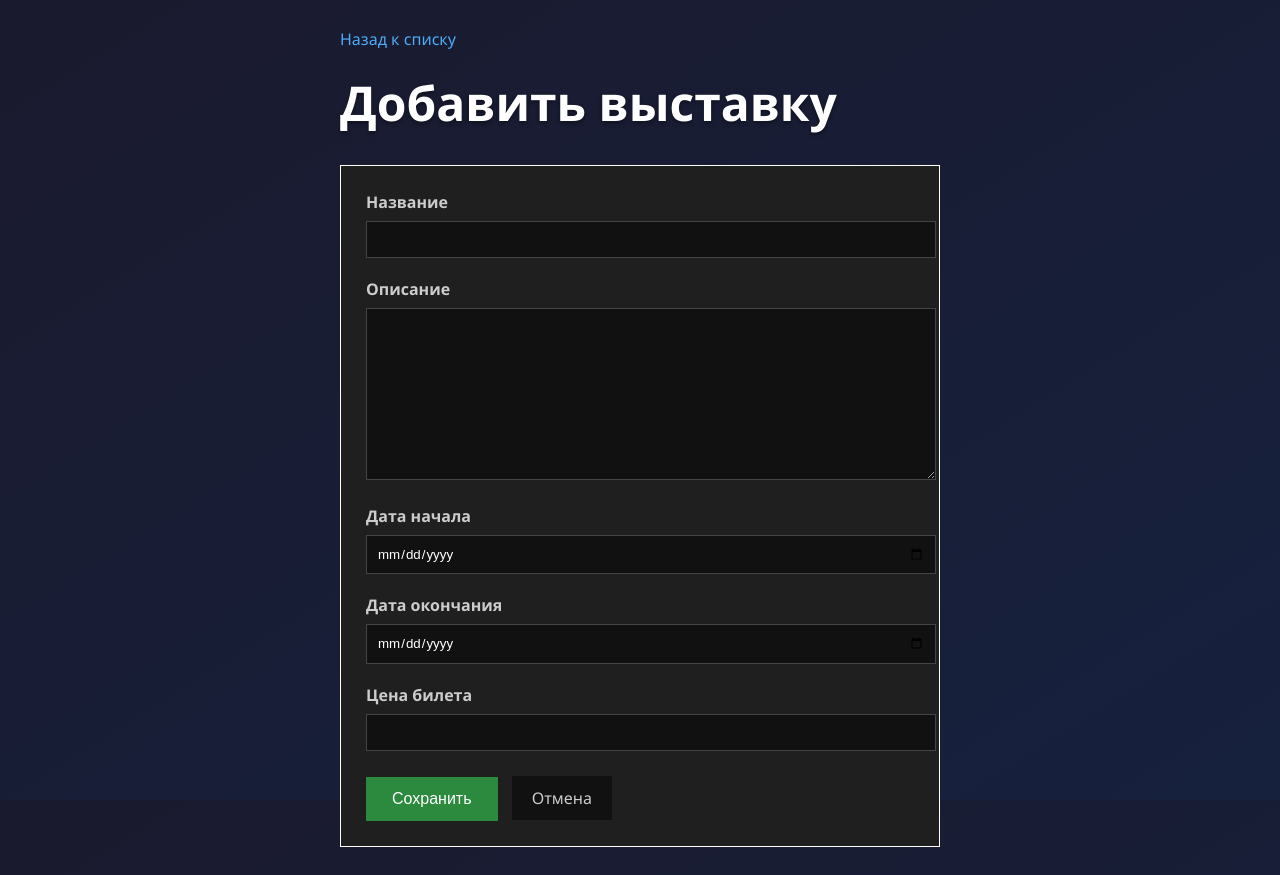
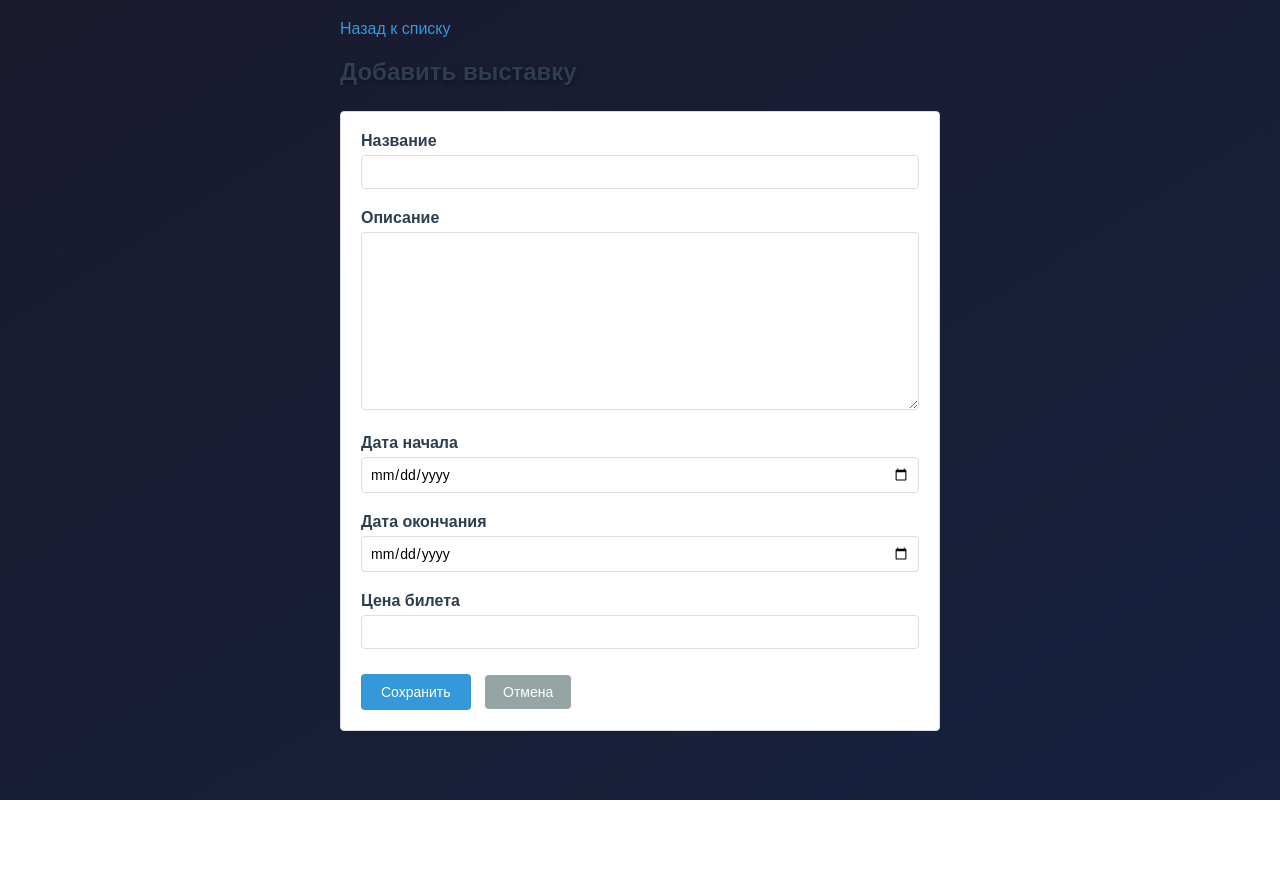
Before and after one commit to MaXwel25/PyIndivid, a Django app: page /add/ in a window 1280 px wide. After the commit the page ends 800 px from the top, so only its background shows below. Run offline with Django 5.2, Linux system fonts and the light colour scheme.

Commit message:
update styles

```diff
--- a/museum/museum_project/museum/templates/museum/form.html
+++ b/museum/museum_project/museum/templates/museum/form.html
@@ -4,65 +4,107 @@
     <title>{{ title }}</title>
     <link rel="stylesheet" href="/static/museum/styles.css">
     <style>
-        .container { max-width: 600px; margin: 0 auto; padding: 20px; }
-        h1 { color: #fff; margin-bottom: 30px; }
+        body {
+            background-color: #f8f9fa;
+            color: #333;
+            font-family: Arial, sans-serif;
+            margin: 0;
+            padding: 20px;
+        }
+
+        .container {
+            max-width: 600px;
+            margin: 0 auto;
+        }
+
+        h1 {
+            color: #2c3e50;
+            margin-bottom: 25px;
+            font-size: 24px;
+        }
+
         .back-btn {
-            color: #4dabf7;
+            color: #3498db;
             text-decoration: none;
             margin-bottom: 20px;
             display: inline-block;
         }
-        .back-btn:hover { text-decoration: underline; }
+
+        .back-btn:hover {
+            text-decoration: underline;
+        }
+
         .form-block {
-            background-color: #1f1f1f;
-            border: 1px solid white;
-            padding: 25px;
+            background-color: white;
+            border: 1px solid #ddd;
+            padding: 20px;
+            border-radius: 4px;
         }
-        .form-group { margin-bottom: 20px; }
+
+        .form-group {
+            margin-bottom: 20px;
+        }
+
         label {
             display: block;
-            margin-bottom: 8px;
-            color: #ccc;
+            margin-bottom: 5px;
+            color: #2c3e50;
             font-weight: bold;
         }
+
         input, textarea, select {
             width: 100%;
-            padding: 10px;
-            background-color: #111111;
-            color: white;
-            border: 1px solid #444;
-            font-family: Arial;
+            padding: 8px;
+            border: 1px solid #ddd;
+            border-radius: 4px;
+            font-family: Arial, sans-serif;
+            font-size: 14px;
+            box-sizing: border-box;
         }
+
         input:focus, textarea:focus, select:focus {
             outline: none;
-            border-color: #4dabf7;
+            border-color: #3498db;
         }
+
         .error {
-            color: #ff6b6b;
-            font-size: 0.9em;
+            color: #e74c3c;
+            font-size: 13px;
             margin-top: 5px;
         }
+
         .btn {
-            background-color: #1f1f1f;
+            background-color: #3498db;
             color: white;
-            padding: 12px 25px;
-            border: 1px solid white;
+            padding: 10px 20px;
+            border: none;
+            border-radius: 4px;
             cursor: pointer;
-            font-size: 1em;
+            font-size: 14px;
             margin-right: 10px;
         }
-        .btn:hover { background-color: #333; }
-        .btn-submit { background-color: #2b8a3e; border-color: #2b8a3e; }
-        .btn-submit:hover { background-color: #2f9e44; }
+
+        .btn:hover {
+            background-color: #2980b9;
+        }
+
         .btn-cancel {
-            background-color: #111;
-            color: #ccc;
+            background-color: #95a5a6;
+            color: white;
             text-decoration: none;
-            padding: 11px 20px;
+            padding: 9px 18px;
+            border-radius: 4px;
             display: inline-block;
+            font-size: 14px;
         }
-        .btn-cancel:hover { background-color: #222; }
-        .form-actions { margin-top: 25px; }
+
+        .btn-cancel:hover {
+            background-color: #7f8c8d;
+        }
+
+        .form-actions {
+            margin-top: 25px;
+        }
     </style>
 </head>
 <body>
@@ -71,7 +113,7 @@
 
         <h1>{{ title }}</h1>
 
-        <div class="container form-block">
+        <div class="form-block">
             <form method="post">
                 {% csrf_token %}
 
@@ -83,7 +125,7 @@
                     <div class="error">{{ field.errors }}</div>
                     {% endif %}
                     {% if field.help_text %}
-                    <div style="color: #888; font-size: 0.9em; margin-top: 5px;">
+                    <div style="color: #7f8c8d; font-size: 12px; margin-top: 5px;">
                         {{ field.help_text }}
                     </div>
                     {% endif %}
@@ -91,7 +133,7 @@
                 {% endfor %}
 
                 <div class="form-actions">
-                    <button type="submit" class="btn btn-submit">Сохранить</button>
+                    <button type="submit" class="btn">Сохранить</button>
                     <a href="{% url 'home' %}" class="btn-cancel">Отмена</a>
                 </div>
             </form>
```
Also changed, not shown: museum/museum_project/museum/templates/museum/detail.html (+75 -25 lines), museum/museum_project/museum/templates/museum/home.html (+65 -18 lines), museum/museum_project/db.sqlite3.
